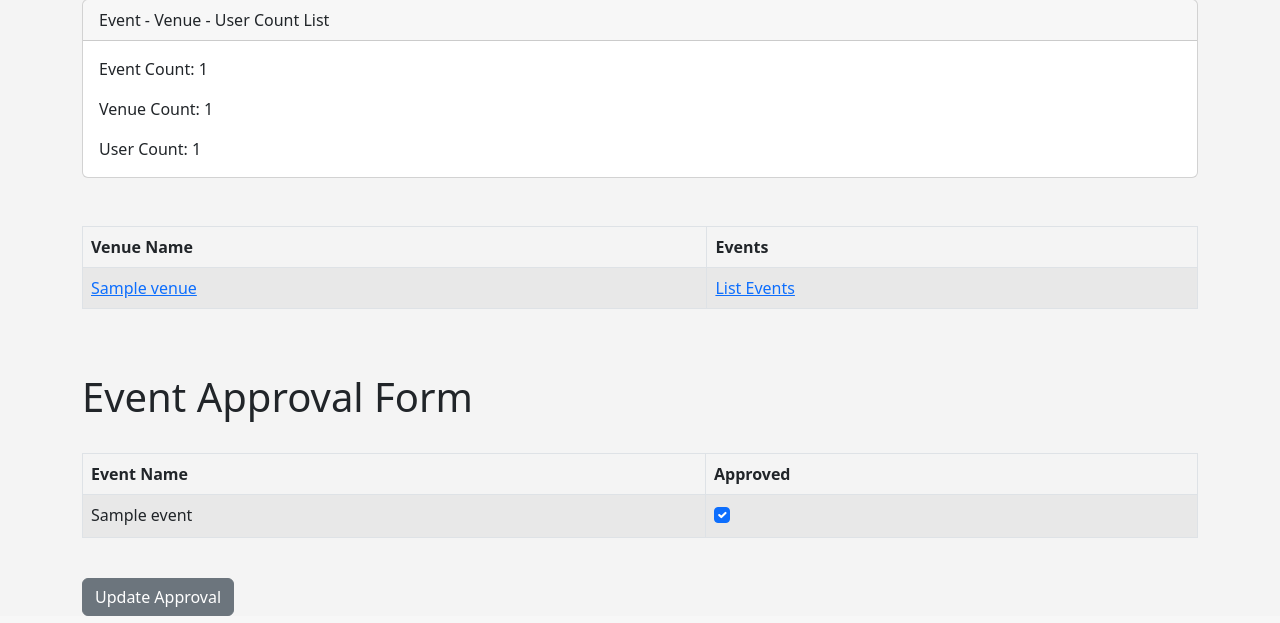
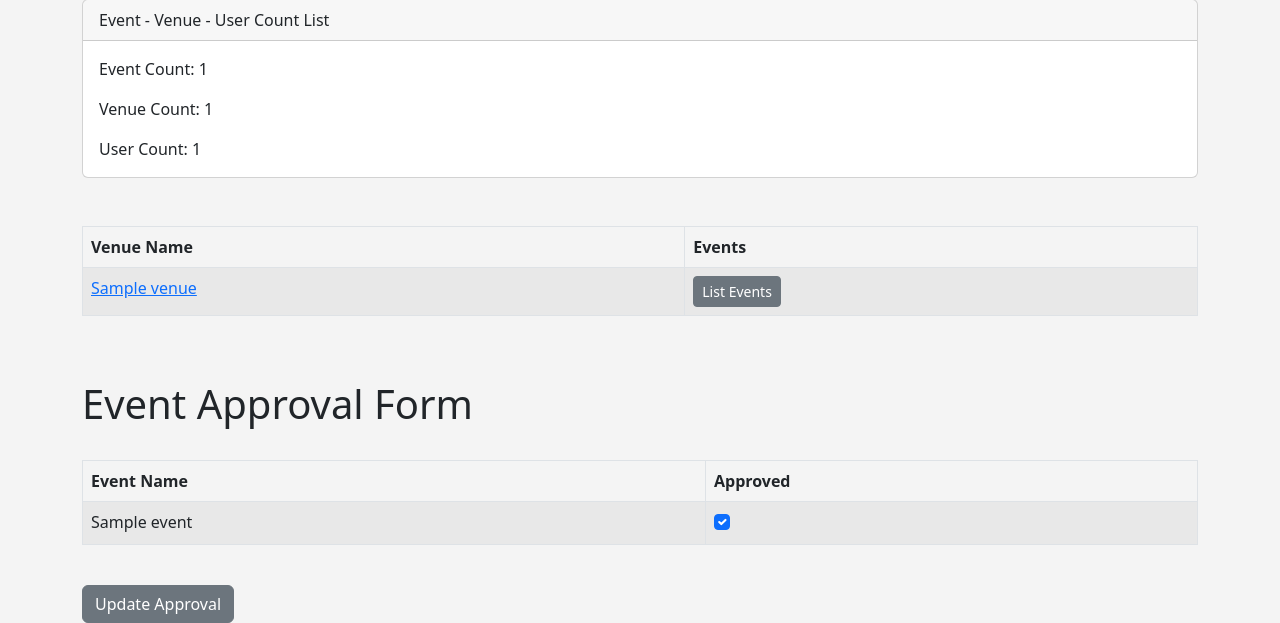
Before and after one commit to Stephen-Nw/clubsite, a Django app: page /admin_approval in a window 1280 px wide. Shown: the part 185-808 px from the top of the page. Run offline with Django 4.2, Linux system fonts and the light colour scheme; a user stored in the database is signed in; tables that the repository leaves empty hold one stand-in row (values such as "Sample post").

Commit message:
add buttons to list events

```diff
--- a/events/templates/events/admin_approval.html
+++ b/events/templates/events/admin_approval.html
@@ -35,7 +35,7 @@
                 <a href="{% url 'show-venue' venue.id %}">{{ venue }}</a>
             </td>
             <td>
-                <a href="{% url 'venue-events' venue.id %}">List Events</a>
+                <a href="{% url 'venue-events' venue.id %}" class="btn btn-sm btn-secondary">List Events</a>
             </td>
         {% endfor %}
           </tr>
```
